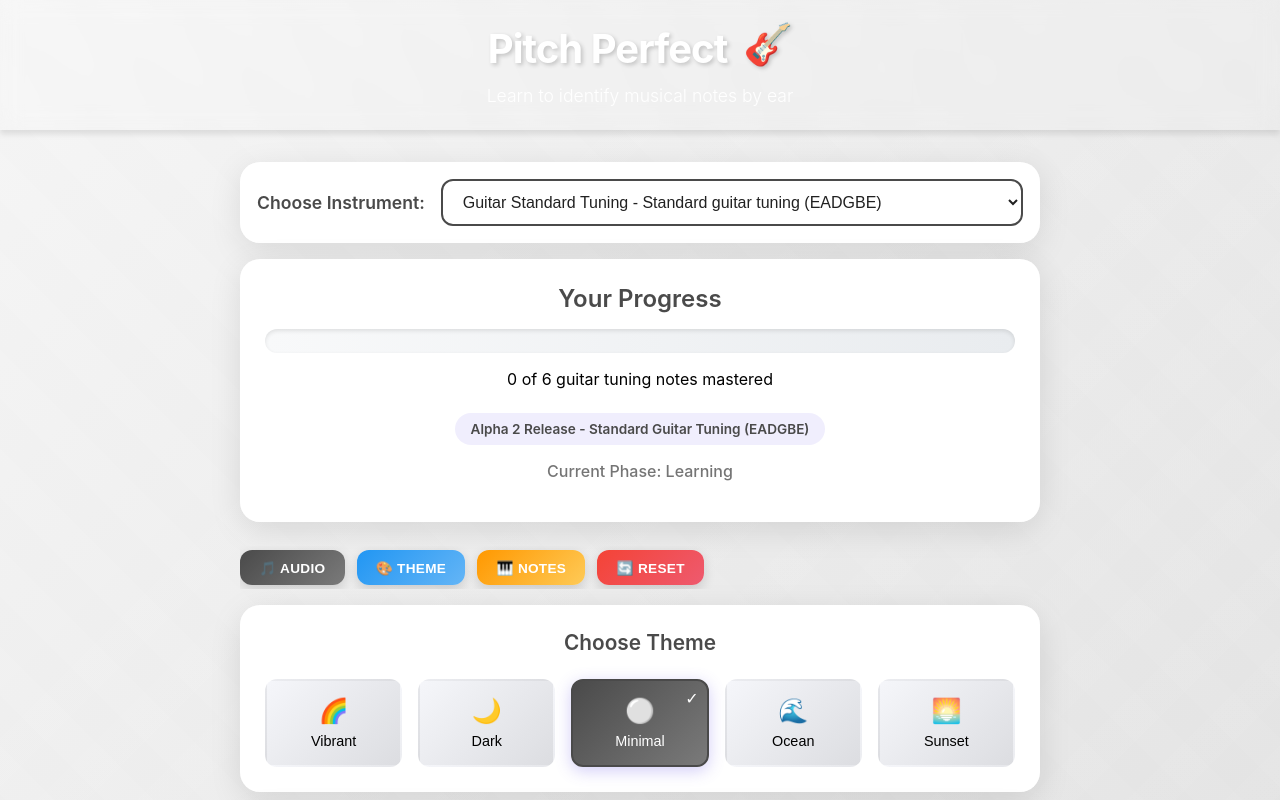
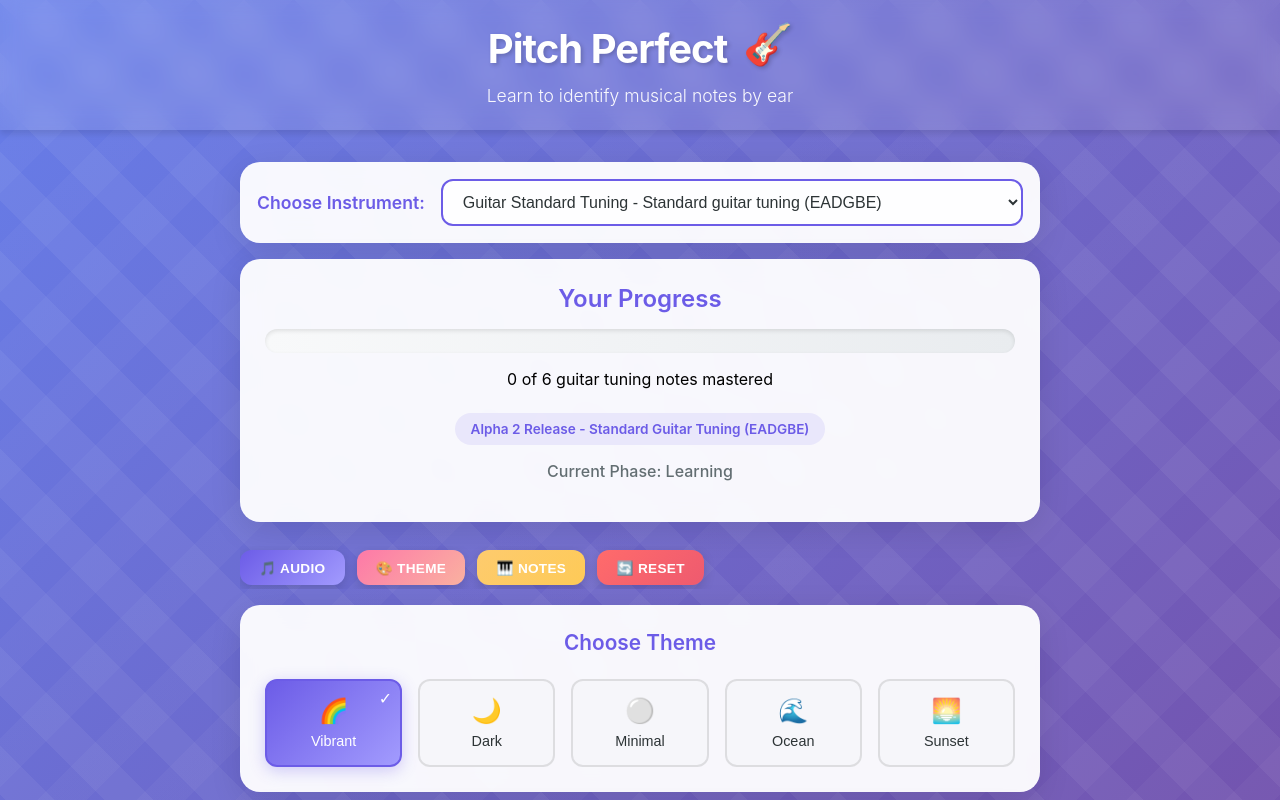
Before and after one commit to james-real/pitchperfect, a React (Create React App) app: page / in a window 1280 px wide. Both pictures are taken after a click on the button "🎨 THEME". Shown: the top 800 px of the page. Built offline with nearby package versions, Linux system fonts and the light colour scheme.

Commit message:
Theming issues fix.

```diff
--- a/src/App.css
+++ b/src/App.css
@@ -9,6 +9,9 @@
   --textPrimary-color: #2d3436;
   --textSecondary-color: #636e72;
   --card-bg: rgba(255, 255, 255, 0.95);
+  --button-bg: rgba(245, 246, 250, 0.9);
+  --button-text: #2d3436;
+  --button-border: rgba(0, 0, 0, 0.1);
 
   /* Gradients */
   --background-gradient: linear-gradient(135deg, #667eea 0%, #764ba2 100%);
@@ -90,7 +93,7 @@
   border-radius: 20px;
   box-shadow: 0 8px 32px rgba(0, 0, 0, 0.1);
   margin-bottom: 1.5rem;
-  border: 1px solid rgba(255, 255, 255, 0.2);
+  border: 1px solid rgba(255, 255, 255, 0.1);
 }
 
 .progress-tracker h3 {
@@ -253,7 +256,7 @@
   border-radius: 20px;
   box-shadow: 0 8px 32px rgba(0, 0, 0, 0.1);
   margin-bottom: 1rem;
-  border: 1px solid rgba(255, 255, 255, 0.2);
+  border: 1px solid rgba(255, 255, 255, 0.1);
   animation: slideDown 0.3s ease-out;
 }
 
@@ -334,7 +337,7 @@
   padding: 2rem;
   border-radius: 20px;
   box-shadow: 0 8px 32px rgba(0, 0, 0, 0.1);
-  border: 1px solid rgba(255, 255, 255, 0.2);
+  border: 1px solid rgba(255, 255, 255, 0.1);
 }
 
 .note-introduction h2 {
@@ -435,7 +438,7 @@
   padding: 2.5rem;
   border-radius: 20px;
   box-shadow: 0 8px 32px rgba(0, 0, 0, 0.1);
-  border: 1px solid rgba(255, 255, 255, 0.2);
+  border: 1px solid rgba(255, 255, 255, 0.1);
 }
 
 .quiz-header {
@@ -472,20 +475,24 @@
 
 .option-button {
   padding: 1rem 1.5rem;
-  background: linear-gradient(135deg, #f5f6fa 0%, #dcdde1 100%);
-  border: 2px solid transparent;
+  background: var(--button-bg);
+  backdrop-filter: blur(5px);
+  border: 2px solid var(--button-border);
   border-radius: 12px;
   cursor: pointer;
   font-size: 1.1rem;
   font-weight: 500;
+  color: var(--button-text);
   transition: all 0.3s cubic-bezier(0.4, 0, 0.2, 1);
   box-shadow: 0 2px 8px rgba(0, 0, 0, 0.1);
 }
 
 .option-button:hover:not(:disabled) {
-  background: linear-gradient(135deg, #dcdde1 0%, #b2bec3 100%);
+  background: var(--primary-color);
+  color: white;
   transform: translateY(-2px);
   box-shadow: 0 4px 12px rgba(0, 0, 0, 0.15);
+  border-color: var(--primary-color);
 }
 
 .option-button:disabled {
@@ -668,7 +675,7 @@
   border-radius: 20px;
   box-shadow: 0 8px 32px rgba(0, 0, 0, 0.1);
   margin-bottom: 1rem;
-  border: 1px solid rgba(255, 255, 255, 0.2);
+  border: 1px solid rgba(255, 255, 255, 0.1);
   animation: slideDown 0.3s ease-out;
 }
 
@@ -687,10 +694,12 @@
 
 .theme-option {
   padding: 1rem;
-  background: linear-gradient(135deg, #f5f6fa 0%, #dcdde1 100%);
-  border: 2px solid transparent;
+  background: var(--button-bg);
+  backdrop-filter: blur(5px);
+  border: 2px solid var(--button-border);
   border-radius: 12px;
   cursor: pointer;
+  color: var(--button-text);
   transition: all 0.3s cubic-bezier(0.4, 0, 0.2, 1);
   display: flex;
   flex-direction: column;
@@ -700,8 +709,11 @@
 }
 
 .theme-option:hover {
+  background: var(--primary-color);
+  color: white;
   transform: translateY(-2px);
   box-shadow: 0 4px 12px rgba(0, 0, 0, 0.15);
+  border-color: var(--primary-color);
 }
 
 .theme-option.active {
@@ -735,7 +747,7 @@
   border-radius: 20px;
   box-shadow: 0 8px 32px rgba(0, 0, 0, 0.1);
   margin-bottom: 1rem;
-  border: 1px solid rgba(255, 255, 255, 0.2);
+  border: 1px solid rgba(255, 255, 255, 0.1);
   display: flex;
   align-items: center;
   gap: 1rem;
@@ -752,7 +764,7 @@
   padding: 0.75rem 1rem;
   border-radius: 12px;
   border: 2px solid var(--primary-color);
-  background: white;
+  background: var(--card-bg);
   color: var(--textPrimary-color);
   font-size: 1rem;
   font-weight: 500;
@@ -761,7 +773,7 @@
 }
 
 .instrument-dropdown:hover {
-  background: var(--primary-color);
+  background: var(--primary-gradient);
   color: white;
   transform: translateY(-1px);
   box-shadow: 0 4px 12px rgba(108, 92, 231, 0.3);
@@ -779,7 +791,7 @@
   border-radius: 20px;
   box-shadow: 0 8px 32px rgba(0, 0, 0, 0.1);
   margin-bottom: 1rem;
-  border: 1px solid rgba(255, 255, 255, 0.2);
+  border: 1px solid rgba(255, 255, 255, 0.1);
   animation: slideDown 0.3s ease-out;
 }
 
@@ -804,12 +816,14 @@
 
 .note-selector-button {
   padding: 1rem 0.5rem;
-  background: linear-gradient(135deg, #f5f6fa 0%, #dcdde1 100%);
-  border: 2px solid transparent;
+  background: var(--button-bg);
+  backdrop-filter: blur(5px);
+  border: 2px solid var(--button-border);
   border-radius: 12px;
   cursor: pointer;
   font-size: 1.1rem;
   font-weight: 600;
+  color: var(--button-text);
   transition: all 0.3s ease;
   position: relative;
   display: flex;
@@ -819,9 +833,11 @@
 }
 
 .note-selector-button:hover:not(:disabled) {
-  background: linear-gradient(135deg, #dcdde1 0%, #b2bec3 100%);
+  background: var(--primary-color);
+  color: white;
   transform: translateY(-2px);
   box-shadow: 0 4px 12px rgba(0, 0, 0, 0.15);
+  border-color: var(--primary-color);
 }
 
 .note-selector-button.selected {
--- a/src/contexts/ThemeContext.tsx
+++ b/src/contexts/ThemeContext.tsx
@@ -15,6 +15,9 @@ export interface Theme {
     cardBg: string;
     textPrimary: string;
     textSecondary: string;
+    buttonBg: string;
+    buttonText: string;
+    buttonBorder: string;
   };
   gradients: {
     background: string;
@@ -37,7 +40,10 @@ export const themes: Record<ThemeName, Theme> = {
       background: 'linear-gradient(135deg, #667eea 0%, #764ba2 100%)',
       cardBg: 'rgba(255, 255, 255, 0.95)',
       textPrimary: '#2d3436',
-      textSecondary: '#636e72'
+      textSecondary: '#636e72',
+      buttonBg: 'rgba(245, 246, 250, 0.9)',
+      buttonText: '#2d3436',
+      buttonBorder: 'rgba(0, 0, 0, 0.1)'
     },
     gradients: {
       background: 'linear-gradient(135deg, #667eea 0%, #764ba2 100%)',
@@ -58,7 +64,10 @@ export const themes: Record<ThemeName, Theme> = {
       background: 'linear-gradient(135deg, #1a1a2e 0%, #16213e 100%)',
       cardBg: 'rgba(30, 30, 30, 0.95)',
       textPrimary: '#ffffff',
-      textSecondary: '#b3b3b3'
+      textSecondary: '#c7c7c7',
+      buttonBg: 'rgba(50, 50, 50, 0.9)',
+      buttonText: '#ffffff',
+      buttonBorder: 'rgba(255, 255, 255, 0.1)'
     },
     gradients: {
       background: 'linear-gradient(135deg, #1a1a2e 0%, #16213e 100%)',
@@ -79,7 +88,10 @@ export const themes: Record<ThemeName, Theme> = {
       background: 'linear-gradient(135deg, #f5f5f5 0%, #e0e0e0 100%)',
       cardBg: 'rgba(255, 255, 255, 0.98)',
       textPrimary: '#212121',
-      textSecondary: '#757575'
+      textSecondary: '#757575',
+      buttonBg: 'rgba(250, 250, 250, 0.95)',
+      buttonText: '#212121',
+      buttonBorder: 'rgba(0, 0, 0, 0.08)'
     },
     gradients: {
       background: 'linear-gradient(135deg, #f5f5f5 0%, #e0e0e0 100%)',
@@ -100,7 +112,10 @@ export const themes: Record<ThemeName, Theme> = {
       background: 'linear-gradient(135deg, #0f2027 0%, #203a43 50%, #2c5364 100%)',
       cardBg: 'rgba(255, 255, 255, 0.92)',
       textPrimary: '#1a1a1a',
-      textSecondary: '#4a4a4a'
+      textSecondary: '#4a4a4a',
+      buttonBg: 'rgba(240, 248, 255, 0.9)',
+      buttonText: '#1a1a1a',
+      buttonBorder: 'rgba(0, 105, 148, 0.2)'
     },
     gradients: {
       background: 'linear-gradient(135deg, #0f2027 0%, #203a43 50%, #2c5364 100%)',
@@ -121,7 +136,10 @@ export const themes: Record<ThemeName, Theme> = {
       background: 'linear-gradient(135deg, #ff6b6b 0%, #feca57 100%)',
       cardBg: 'rgba(255, 255, 255, 0.93)',
       textPrimary: '#1a1a1a',
-      textSecondary: '#4a4a4a'
+      textSecondary: '#4a4a4a',
+      buttonBg: 'rgba(255, 248, 240, 0.9)',
+      buttonText: '#1a1a1a',
+      buttonBorder: 'rgba(244, 81, 30, 0.2)'
     },
     gradients: {
       background: 'linear-gradient(135deg, #ff6b6b 0%, #feca57 100%)',
@@ -155,7 +173,7 @@ interface ThemeProviderProps {
 export const ThemeProvider: React.FC<ThemeProviderProps> = ({ children }) => {
   const [themeName, setThemeName] = useState<ThemeName>(() => {
     const saved = localStorage.getItem('pitchPerfectTheme');
-    return (saved as ThemeName) || 'minimal';
+    return (saved as ThemeName) || 'vibrant';
   });
 
   const theme = themes[themeName];
@@ -176,6 +194,11 @@ export const ThemeProvider: React.FC<ThemeProviderProps> = ({ children }) => {
     // Apply card background
     root.style.setProperty('--card-bg', theme.colors.cardBg);
 
+    // Apply button styles
+    root.style.setProperty('--button-bg', theme.colors.buttonBg);
+    root.style.setProperty('--button-text', theme.colors.buttonText);
+    root.style.setProperty('--button-border', theme.colors.buttonBorder);
+
     // Apply gradients
     Object.entries(theme.gradients).forEach(([key, value]) => {
       root.style.setProperty(`--${key}-gradient`, value);
```
Also changed, not shown: 1 other file (tests, documents, lock files or other folders).
